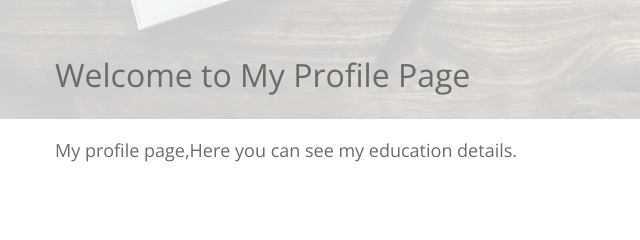
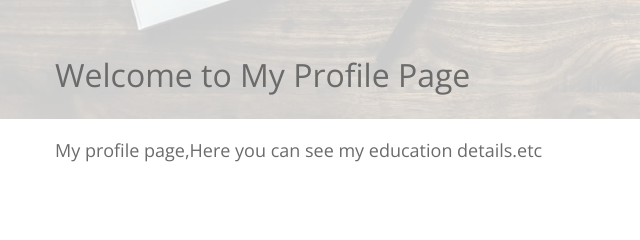
Before and after one commit to SIMHANITHIN/SIMHANITHIN.github.io, a plain HTML site: page index.html in a window 1280 px wide. Shown: the part 780-1020 px from the top of the page, 0-640 px from the left. Drawn offline with nearby package versions, Linux system fonts and the light colour scheme.

Commit message:
Update index.html

```diff
--- a/index.html
+++ b/index.html
@@ -42,7 +42,7 @@ https://templatemo.com/tm-530-mini-profile
               <div class="tm-welcome-left">
                 <h2 class="tm-welcome-title">Welcome to My Profile Page</h2>
                 <p class="pb-0">
-                 My profile page,Here you can see my education details.</p>
+                 My profile page,Here you can see my education details.etc</p>
               </div>
             </div>
             <!-- Brown bg -->
```
